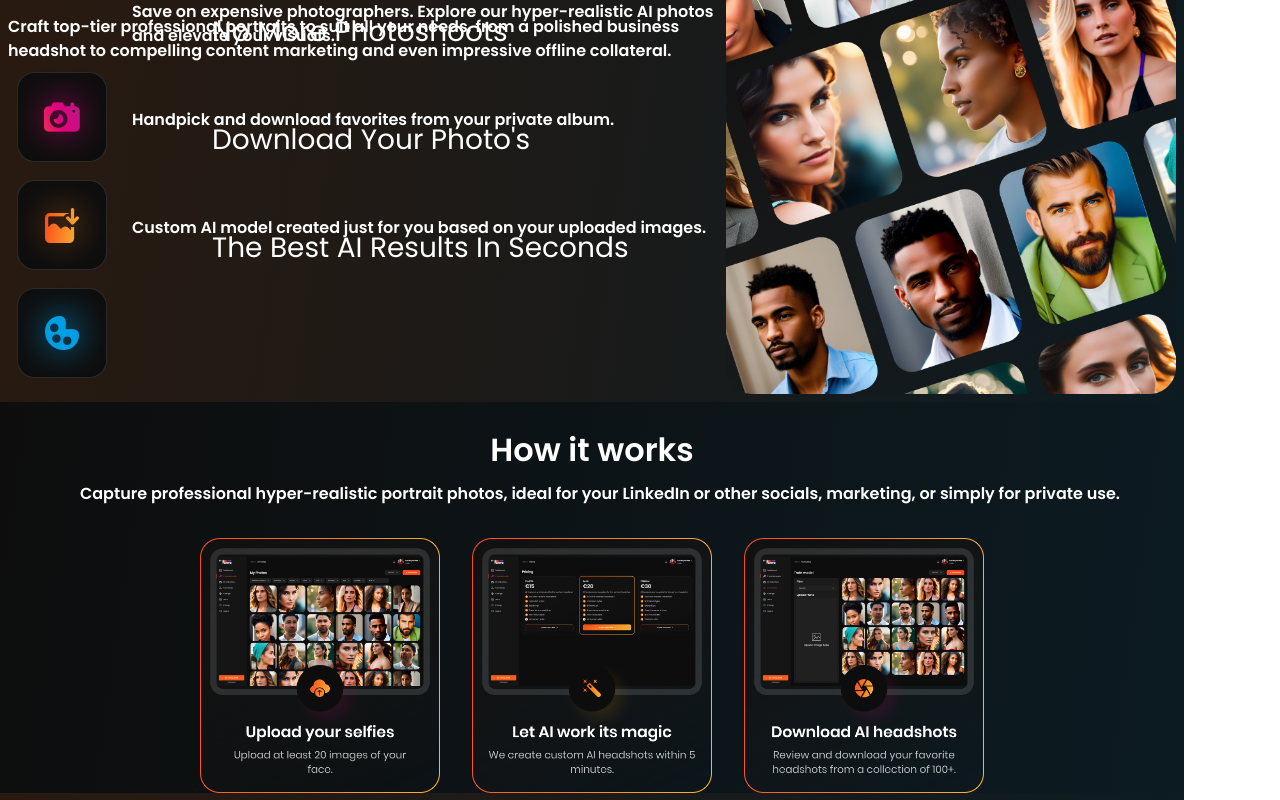
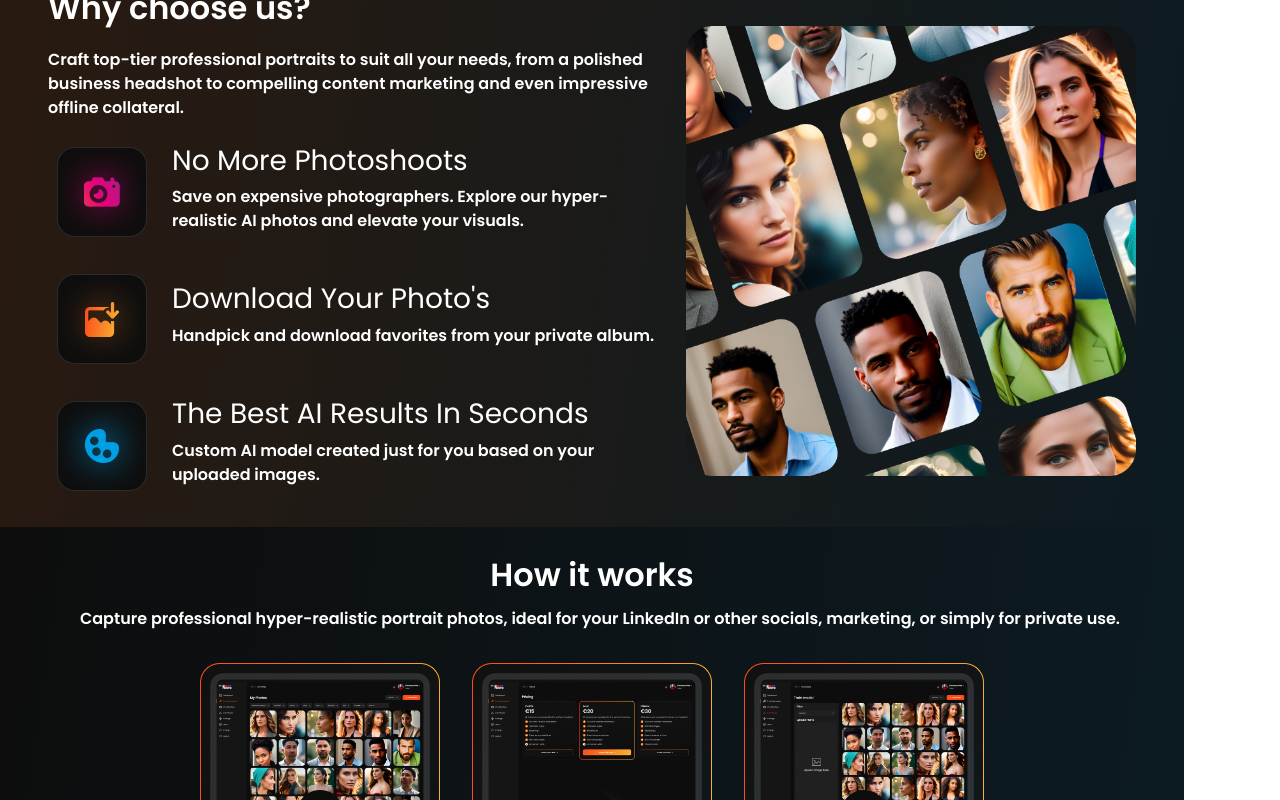
Before and after one commit to MKQazi786/headshot-clone, a React (Create React App) app in the folder headshot/: page / in a window 1280 px wide. Shown: the part 1500-2300 px from the top of the page. Built offline with nearby package versions, Linux system fonts and the light colour scheme.

Commit message:
i corrected other css file mistake that conflicts my last css files

```diff
--- a/headshot/src/app.jsx
+++ b/headshot/src/app.jsx
@@ -3,6 +3,7 @@ import { Routes, Route} from "react-router-dom"
 import Home from "./pages/home.jsx"
 import Blog from "./pages/blog.jsx"
 import BlogsPerProfile from "./pages/blogsPerProfile.jsx"
+import TermsAndCondition from "./pages/termsAndCondition.jsx"
 
 const App = () => {
     return (
@@ -10,7 +11,8 @@ const App = () => {
                 <Route path="/" element={<Home />} />
                 <Route path="/blog" element={<Blog />} />
                 <Route path="/blogsPerProfile" element={<BlogsPerProfile />} />
-            </Routes>
+                <Route path="/termsAndCondition" element={<TermsAndCondition />} />
+             </Routes>
     );
 };
 
--- a/headshot/src/components/blogsProfile.jsx
+++ b/headshot/src/components/blogsProfile.jsx
@@ -51,7 +51,7 @@ const BlogsProfile = () => {
             id: 6,
             imageSrc: BP6,
             title: "Embracing Modern Professional Headshots: Tips for a Contemporary Look"
-        },
+        }
     ]
 
 
--- a/headshot/src/components/footer.jsx
+++ b/headshot/src/components/footer.jsx
@@ -32,7 +32,7 @@ const Footer = () => {
                 <div>
                     <p>Legal</p>
                     <ul>
-                        <li>Terms & Condition</li>
+                        <li onClick={() => navigate("/termsAndCondition")} >Terms & Condition</li>
                         <li>Privacy policy</li>
                     </ul>
                 </div>
--- a/headshot/src/cssPages/blog.css
+++ b/headshot/src/cssPages/blog.css
@@ -10,6 +10,13 @@
 
 .blogBody main p {
     font-size: xx-large;
+    text-align: center;
+    font-weight: bolder;
+    padding-bottom: 0rem;
+}
+
+.blogBody main p > p{
+    font-weight: 100;
 }
 
 .blogBody main button{
--- a/headshot/src/cssPages/style.css
+++ b/headshot/src/cssPages/style.css
@@ -123,7 +123,7 @@ button {
     background: linear-gradient(98.24deg, #291a10 0%, #0c1b22 100%);
     color: white;
     margin: -1.5rem 0rem;
-    padding: 0.5rem;
+    padding: 3rem;
     display: flex;
     align-items: center;
     padding-bottom: 2rem;
@@ -136,6 +136,12 @@ button {
 .icon-1 {
     display: flex;
     gap: 1rem;
+    place-items: center;
+    margin: 1rem 1rem 1rem 0rem;
+}
+
+.icon-1  h3 {
+    margin:0.5rem 0rem;
 }
 
 .hiwDiv {
@@ -148,12 +154,14 @@ button {
     min-width: 74rem;
     background: linear-gradient(98.24deg, #0D0D0D 0%, #0c1b22 100%);
     color: white;
+    padding-bottom: 3rem;
 }
 
 .hiwDiv>div>p,
 .reviewDiv>div>p{
     font-size: xx-large;
     margin: 0.5rem;
+
 }
 
 .worksImage {
@@ -279,6 +287,7 @@ button:hover {
 .questionDiv a {
     color: white;
     text-decoration: none;
+    margin: 0rem;
 }
 
 
@@ -362,4 +371,5 @@ footer a {
 
 footer ul {
     list-style: none;
+    padding: 0 0.4rem;
 }
--- a/headshot/src/pages/blog.jsx
+++ b/headshot/src/pages/blog.jsx
@@ -12,7 +12,7 @@ const Blog = () => {
         <div className="blogBody" >
             <Header />
             <main>
-                <p>Latest articles about headshot photography</p>
+                <p>Latest articles about <br /> headshot photography</p>
                 <b>Insights, ideas, and inspiration for headshot photography.</b>
                 <button>create yours now</button>
             </main>
--- a/headshot/src/pages/home.jsx
+++ b/headshot/src/pages/home.jsx
@@ -1,5 +1,4 @@
 import React from "react";
-import ReactDOM from "react-dom";
 import { useRef } from "react";
 import "../cssPages/style.css";
 import Header from "../components/header";
--- /dev/null
+++ b/headshot/src/pages/termsAndCondition.jsx
@@ -0,0 +1,12 @@
+import React from "react";
+import Header from "../components/header";
+
+const TermsAndCondition = () => {
+    return (
+
+        <Header />
+
+    )
+}
+
+export default TermsAndCondition;
```
Also changed, not shown: headshot/src/cssPages/perBlog.css (line endings or trailing spaces).
